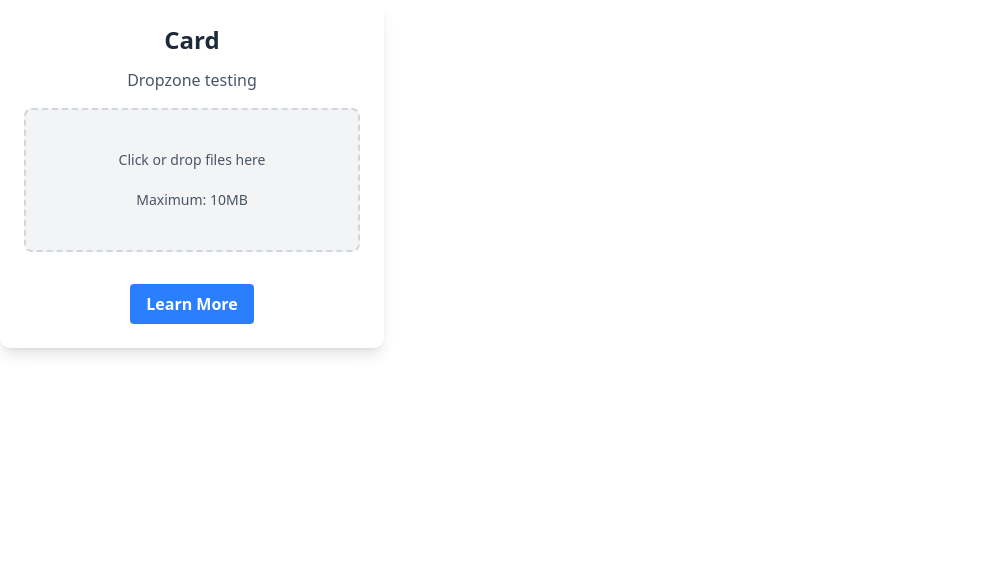
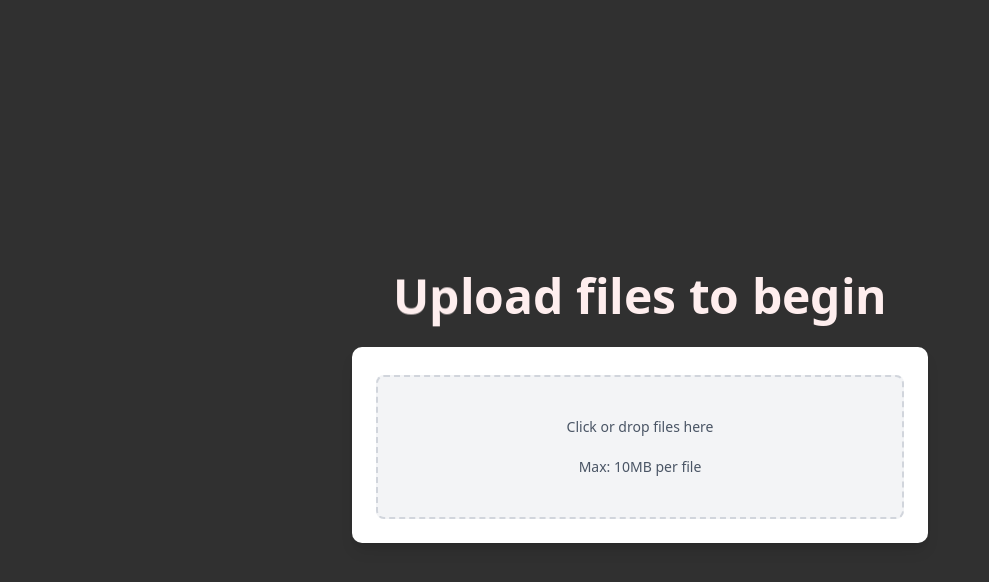
Before and after one commit to theresatree/Flashcards-Generator, a React (Vite) app in the folder frontend/: page / in a window 1280 px wide. Shown: the top 582 px of the page, without its empty margins (0-989 px from the left). Built offline with nearby package versions, Linux system fonts and the light colour scheme.

Commit message:
added splittext

```diff
--- a/frontend/package.json
+++ b/frontend/package.json
@@ -13,6 +13,7 @@
     "@tailwindcss/vite": "^4.1.8",
     "class-variance-authority": "^0.7.1",
     "clsx": "^2.1.1",
+    "gsap": "^3.13.0",
     "lucide-react": "^0.514.0",
     "react": "^19.1.0",
     "react-dom": "^19.1.0",
--- a/frontend/src/App.tsx
+++ b/frontend/src/App.tsx
@@ -1,17 +1,27 @@
-import Dropzone from "./components/dropzone.tsx"
+import Dropzone from "./components/dropzone.tsx";
+import SplitText from "./components/splitText.tsx"
 
 function App() {
-  return (
-    <div className="bg-white p-6 rounded-lg shadow-lg max-w-sm text-center">
-        <h2 className="text-2xl font-bold text-gray-800">Card</h2>
-        <p className="text-gray-600 mt-3">
-            Dropzone testing
-        </p>
-        <Dropzone />
-        <button className="bg-blue-500 hover:bg-blue-700 text-white font-bold py-2 px-4 rounded mt-4">
-            Learn More
-        </button>
-    </div>
-  );
+    return (
+        <div className="min-h-screen flex flex-col items-center justify-center bg-[#303030]">
+            <SplitText
+            text="Upload files to begin"
+            className="text-5xl font-semibold text-center mb-3 leading-relaxed text-[#FEEEEE]"
+            delay={50}
+            duration={0.3}
+            ease="power3.out"
+            splitType="chars"
+            from={{ opacity: 0, y: 40 }}
+            to={{ opacity: 1, y: 0 }}
+            threshold={0.1}
+            rootMargin="-100px"
+            textAlign="center"
+            />
+            <div className="bg-white p-6 rounded-lg shadow-lg w-full max-w-xl text-center">
+                <Dropzone />
+            </div>
+        </div>
+    );
 }
+
 export default App;
--- a/frontend/src/components/dropzone.tsx
+++ b/frontend/src/components/dropzone.tsx
@@ -32,7 +32,7 @@ function Dropzone() {
             'application/vnd.ms-powerpoint': [], // .ppt
             'application/vnd.openxmlformats-officedocument.presentationml.presentation': [], // .pptx
         },
-        maxSize:  1024 * 1024,
+        maxSize: 10 * 1024 * 1024,
     });
 
     const files = allFiles.map((file, i) => (
@@ -51,19 +51,19 @@ function Dropzone() {
         <section className="container">
         <div
         {...getRootProps()}
-        className={`border-2 border-dashed rounded-md px-6 py-10 mt-4 transition-colors duration-200
+        className={`border-2 border-dashed rounded-md px-6 py-10 mt-1 transition-colors duration-200
             ${isDragActive ? 'bg-blue-50 border-blue-400' : 'bg-gray-100 border-gray-300'}
             text-gray-600 text-sm`}
             >
             <input {...getInputProps()} />
             <p>Click or drop files here</p>
-            <p className="mt-5">Maximum: 10MB</p>
+            <p className="mt-5">Max: 10MB per file</p>
             </div>
 
-            <aside className="mt-4">
+            <aside>
             {allFiles.length > 0 && (
                 <>
-                <h4 className="font-semibold mb-2">Accepted Files</h4>
+                <h4 className="font-semibold mb-2 mt-4">Accepted Files</h4>
                 <ul className="text-sm text-gray-700 list-disc list-inside">{files}</ul>
                 </>
             )}
--- /dev/null
+++ b/frontend/src/components/splitText.tsx
@@ -0,0 +1,126 @@
+import React, { useRef, useEffect } from "react";
+import { gsap } from "gsap";
+import { ScrollTrigger } from "gsap/ScrollTrigger";
+import { SplitText as GSAPSplitText } from "gsap/SplitText";
+
+gsap.registerPlugin(ScrollTrigger, GSAPSplitText);
+
+export interface SplitTextProps {
+  text: string;
+  className?: string;
+  delay?: number;
+  duration?: number;
+  ease?: string | ((t: number) => number);
+  splitType?: "chars" | "words" | "lines" | "words, chars";
+  from?: gsap.TweenVars;
+  to?: gsap.TweenVars;
+  threshold?: number;
+  rootMargin?: string;
+  textAlign?: React.CSSProperties["textAlign"];
+}
+
+const SplitText: React.FC<SplitTextProps> = ({
+  text,
+  className = "",
+  delay = 100,
+  duration = 0.6,
+  ease = "power3.out",
+  splitType = "chars",
+  from = { opacity: 0, y: 40 },
+  to = { opacity: 1, y: 0 },
+  threshold = 0.1,
+  rootMargin = "-100px",
+  textAlign = "center",
+}) => {
+  const ref = useRef<HTMLParagraphElement>(null);
+
+  useEffect(() => {
+    const el = ref.current;
+    if (!el) return;
+
+    const absoluteLines = splitType === "lines";
+    if (absoluteLines) el.style.position = "relative";
+
+    const splitter = new GSAPSplitText(el, {
+      type: splitType,
+      absolute: absoluteLines,
+      linesClass: "split-line",
+    });
+
+    let targets: Element[];
+    switch (splitType) {
+      case "lines":
+        targets = splitter.lines;
+        break;
+      case "words":
+        targets = splitter.words;
+        break;
+      case "words, chars":
+        targets = [...splitter.words, ...splitter.chars];
+        break;
+      default:
+        targets = splitter.chars;
+    }
+
+    targets.forEach((t) => {
+      (t as HTMLElement).style.willChange = "transform, opacity";
+    });
+
+    const startPct = (1 - threshold) * 100;
+    const m = /^(-?\d+)px$/.exec(rootMargin);
+    const raw = m ? parseInt(m[1], 10) : 0;
+    const sign = raw < 0 ? `-=${Math.abs(raw)}px` : `+=${raw}px`;
+    const start = `top ${startPct}%${sign}`;
+
+    const tl = gsap.timeline({
+      scrollTrigger: {
+        trigger: el,
+        start,
+        toggleActions: "play none none none",
+        once: true,
+      },
+      smoothChildTiming: true,
+    });
+
+    tl.set(targets, { ...from, immediateRender: false, force3D: true });
+    tl.to(targets, {
+      ...to,
+      duration,
+      ease,
+      stagger: delay / 1000,
+      force3D: true,
+    });
+
+    return () => {
+      tl.kill();
+      ScrollTrigger.getAll().forEach((t) => t.kill());
+      gsap.killTweensOf(targets);
+      splitter.revert();
+    };
+  }, [
+    text,
+    delay,
+    duration,
+    ease,
+    splitType,
+    from,
+    to,
+    threshold,
+    rootMargin,
+  ]);
+
+  return (
+    <p
+      ref={ref}
+      className={`split-parent overflow-hidden inline-block whitespace-normal ${className}`}
+      style={{
+        textAlign,
+        wordWrap: "break-word",
+      }}
+    >
+      {text}
+    </p>
+  );
+};
+
+export default SplitText;
```
Also changed, not shown: 1 other file (tests, documents, lock files or other folders).
